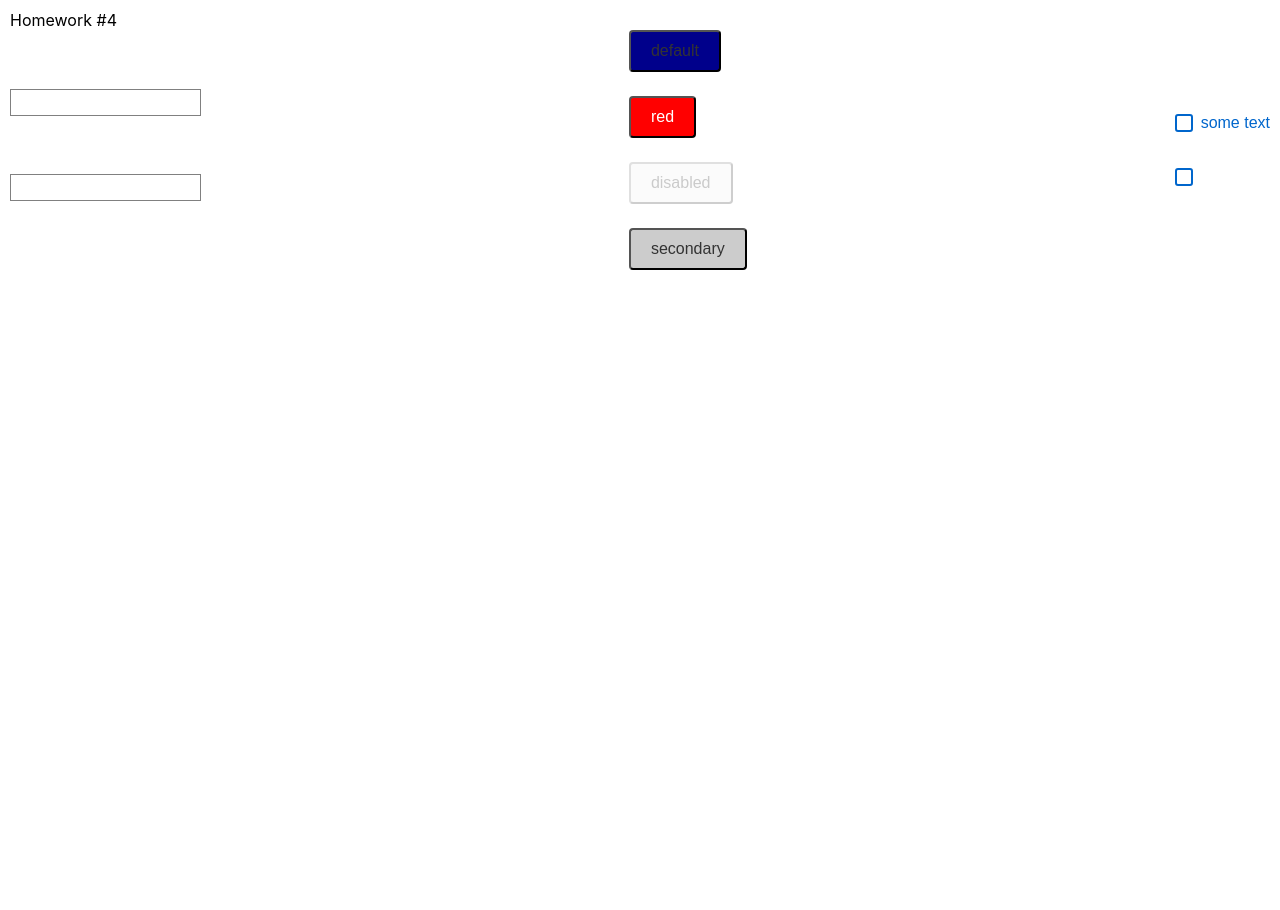
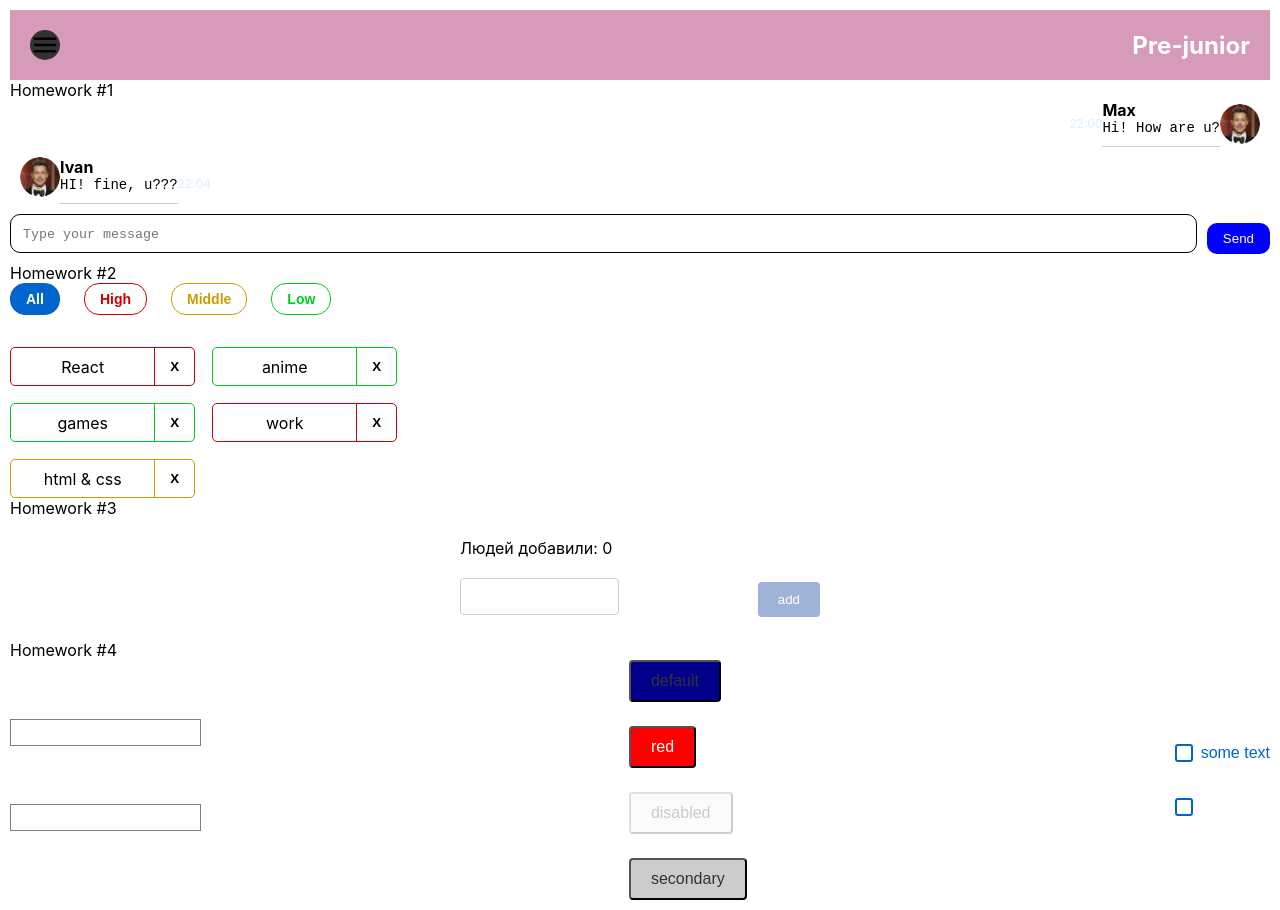
Before and after one commit to Maximkalenkovich/home-front-main2, a React (Create React App) app: page /#/pre-junior in a window 1280 px wide. Before the commit the page ends 800 px from the top, so only its background shows below. Built offline with nearby package versions, Linux system fonts and the light colour scheme.

Commit message:
add 5 homework

```diff
--- a/package.json
+++ b/package.json
@@ -23,7 +23,7 @@
     "react": "18.2.0",
     "react-dom": "18.2.0",
     "react-redux": "8.0.4",
-    "react-router-dom": "6.4.3",
+    "react-router-dom": "^6.22.0",
     "react-scripts": "5.0.1",
     "redux": "4.2.0",
     "typescript": "4.7.4",
--- a/src/s1-main/App.tsx
+++ b/src/s1-main/App.tsx
@@ -4,6 +4,7 @@ import HW1 from '../s2-homeworks/hw01/HW1'
 import HW2 from "../s2-homeworks/hw02/HW2";
 import HW3 from "../s2-homeworks/hw03/HW3";
 import HW4 from "../s2-homeworks/hw04/HW4";
+import HW5 from "../s2-homeworks/hw05/HW5";
 
 function App() {
     return (
@@ -13,10 +14,10 @@ function App() {
             {/*раскомментировать по ходу выполнения*/}
             {/*<HW2 />*/}
             {/*<HW3 />*/}
-            <HW4/>
+            {/*<HW4/>*/}
 
             {/*при выполнении дз 5 и более - закомментировать здесь дз 1-4, так как они есть внутри дз 5*/}
-            {/*<HW5/>*/}
+            <HW5 />
         </div>
     )
 }
--- a/src/s2-homeworks/hw05/HW5.tsx
+++ b/src/s2-homeworks/hw05/HW5.tsx
@@ -9,7 +9,7 @@ import Pages from './Pages'
 * 3 - застилизовать хэдэр и сайдбар в соответствии с дизайном
 * */
 
-function HW5() {
+export function HW5() {
     return (
         <HashRouter>
             {/*в gh-pages лучше работает HashRouter, с BrowserRouter скорее всего не пройдёт тест*/}
--- a/src/s2-homeworks/hw05/Pages.tsx
+++ b/src/s2-homeworks/hw05/Pages.tsx
@@ -1,15 +1,15 @@
-import React from 'react'
-import { Routes, Route, Navigate } from 'react-router-dom'
-import Error404 from './pages/Error404'
-import PreJunior from './pages/PreJunior'
-import Junior from './pages/Junior'
-import JuniorPlus from './pages/JuniorPlus'
+import React from 'react';
+import { Routes, Route, Navigate } from 'react-router-dom';
+import Error404 from './pages/Error404';
+import PreJunior from './pages/PreJunior';
+import Junior from './pages/Junior';
+import JuniorPlus from './pages/JuniorPlus';
 
 export const PATH = {
     PRE_JUNIOR: '/pre-junior',
     JUNIOR: '/junior',
     JUNIOR_PLUS: '/junior-plus',
-}
+};
 
 function Pages() {
     return (
@@ -18,18 +18,15 @@ function Pages() {
             <Routes>
                 {/*роутинг будут писать студенты*/}
                 {/*в начале мы попадаем на страницу '/' и переходим сразу на страницу /pre-junior*/}
-                {/*<Route ...*/}
-
-                {/*роуты для /pre-junior, /junior, /junior-plus*/}
-                {/*<Route ...*/}
-                {/*<Route ...*/}
-                {/*<Route ...*/}
-
+                <Route path="/" element={<Navigate to={PATH.PRE_JUNIOR} />} />
+                <Route path={PATH.PRE_JUNIOR} element={<PreJunior />} />
+                <Route path={PATH.JUNIOR} element={<Junior />} />
+                <Route path={PATH.JUNIOR_PLUS} element={<JuniorPlus />} />
                 {/*роут для несуществующей страницы должен отрисовать <Error404 />*/}
-                {/*<Route ...*/}
+                <Route path="*" element={<Error404 />} />
             </Routes>
         </div>
-    )
+    );
 }
 
-export default Pages
+export default Pages;
--- a/src/s2-homeworks/hw05/header/Header.module.css
+++ b/src/s2-homeworks/hw05/header/Header.module.css
@@ -1,8 +1,32 @@
-.burgerMenuIcon {
-}
-
 .header {
+    background-color: rgba(176, 60, 121, 0.51);
+    padding: 20px;
+    color: white;
+    display: flex;
+    align-items: center;
+    justify-content: space-between;
 }
 
 .header h1 {
+    font-size: 24px;
+    font-weight: bold;
+    margin: 0;
 }
+
+.burgerMenuIcon {
+    display: inline-flex;
+    align-items: center;
+    justify-content: center;
+    width: 30px;
+    height: 30px;
+    background-color: #333;
+    border-radius: 50%;
+    cursor: pointer;
+    color: white;
+    font-size: 20px;
+    transition: background-color 0.3s ease-in-out;
+}
+
+.burgerMenuIcon:hover {
+    background-color: #ff0000;
+}
--- a/src/s2-homeworks/hw05/sidebar/Sidebar.module.css
+++ b/src/s2-homeworks/hw05/sidebar/Sidebar.module.css
@@ -1,25 +1,88 @@
 .sidebar {
+    position: fixed;
+    top: 0;
+    left: 0;
+    width: 250px;
+    height: 100%;
+    background-color: #f1f1f1;
+    padding: 20px;
+    transform: translateX(-100%);
+    transition: transform 0.3s ease-in-out;
 }
 
 .sidebar.open {
+    transform: translateX(0%);
 }
 
 .background {
+    position: fixed;
+    top: 0;
+    left: 0;
+    width: 100%;
+    height: 100%;
+    background-color: rgba(0, 0, 0, 0.5);
+    z-index: 999;
+    opacity: 0;
+    pointer-events: none;
+    transition: opacity 0.3s ease-in-out;
+}
+
+.sidebar.open + .background {
+    opacity: 1;
+    pointer-events: auto;
+}
+
+.close {
+    position: relative;
+    text-align: right;
+    margin-top: 10px;
+    cursor: pointer;
+}
+
+.close::before,
+.close::after {
+    content: '';
+    position: absolute;
+    top: 50%;
+    left: 50%;
+    width: 20px;
+    height: 3px;
+    background-color: #333;
+    transform: translate(-50%, -50%) rotate(45deg);
+    transition: background-color 0.3s ease-in-out;
+}
+
+.close::after {
+    transform: translate(-50%, -50%) rotate(-45deg);
+}
+
+.close:hover::before,
+.close:hover::after {
+    background-color: #ff0000;
+}
+
+.close img {
+    width: 20px;
+    height: 20px;
 }
 
 .nav {
+    margin-top: 20px;
 }
 
 .nav a {
+    display: block;
+    color: #333;
+    text-decoration: none;
+    padding: 10px;
+    margin-bottom: 10px;
 }
 
 .nav a:hover {
+    background-color: #ddd;
 }
 
 .nav a.active {
+    font-weight: bold;
+    color: #ff0000;
 }
-.close {
-}
-
-.close img {
-}
--- a/src/s2-homeworks/hw05/sidebar/Sidebar.tsx
+++ b/src/s2-homeworks/hw05/sidebar/Sidebar.tsx
@@ -31,7 +31,7 @@ export const Sidebar: FC<PropsType> = ({open, handleClose}) => {
                         id={'hw5-pre-junior-link'}
                         to={PATH.PRE_JUNIOR}
                         onClick={handleClose}
-                        // className={...} // делает студент
+                        className={({ isActive })=>isActive?s.active:s.Link}
                     >
                         Pre-junior
                     </NavLink>
@@ -39,7 +39,7 @@ export const Sidebar: FC<PropsType> = ({open, handleClose}) => {
                         id={'hw5-junior-link'}
                         to={PATH.JUNIOR}
                         onClick={handleClose}
-                        // className={...} // делает студент
+                        className={({ isActive })=>isActive?s.active:s.Link}
                     >
                         Junior
                     </NavLink>
@@ -47,7 +47,7 @@ export const Sidebar: FC<PropsType> = ({open, handleClose}) => {
                         id={'hw5-junior-plus-link'}
                         to={PATH.JUNIOR_PLUS}
                         onClick={handleClose}
-                        // className={...} // делает студент
+                        className={({ isActive })=>isActive?s.active:s.Link}
                     >
                         Junior Plus
                     </NavLink>
```
Also changed, not shown: src/s2-homeworks/hw05/pages/PreJunior.tsx (+11 -7 lines), 1 other file (tests, documents, lock files or other folders).
